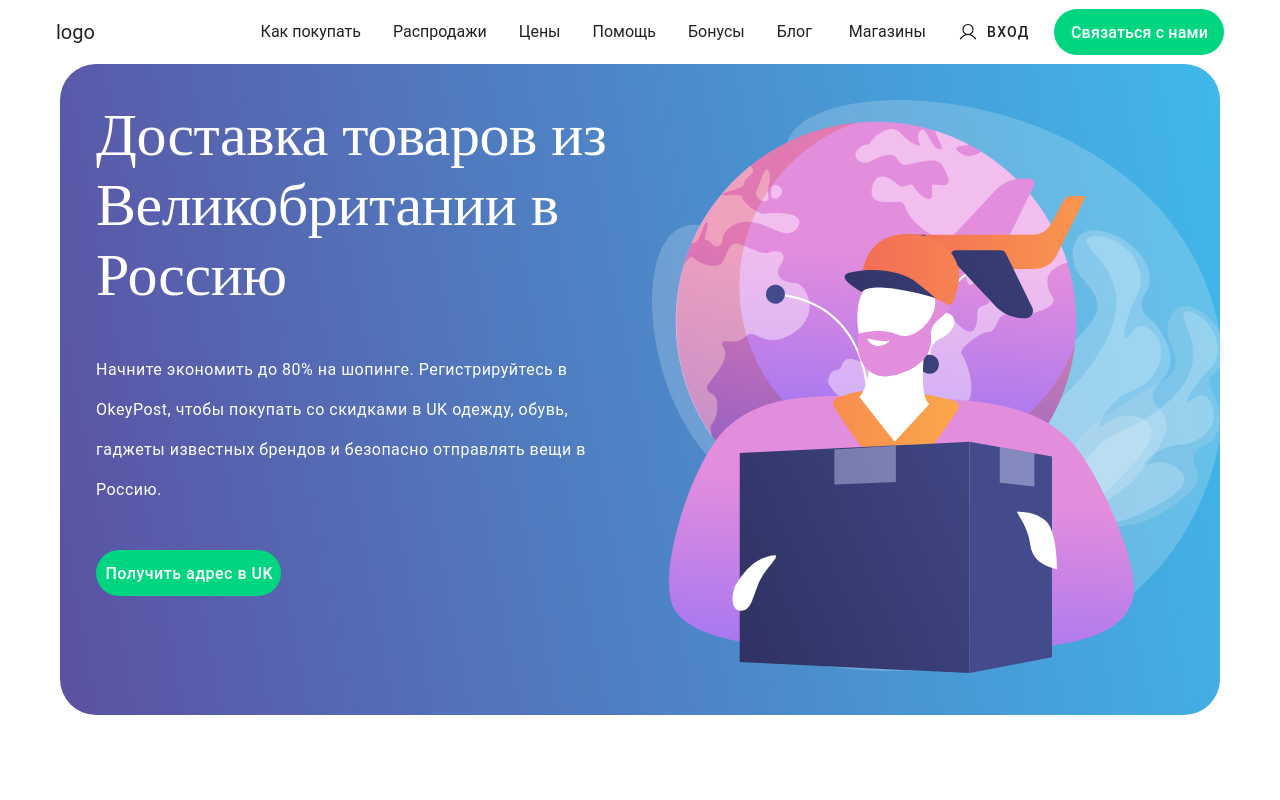
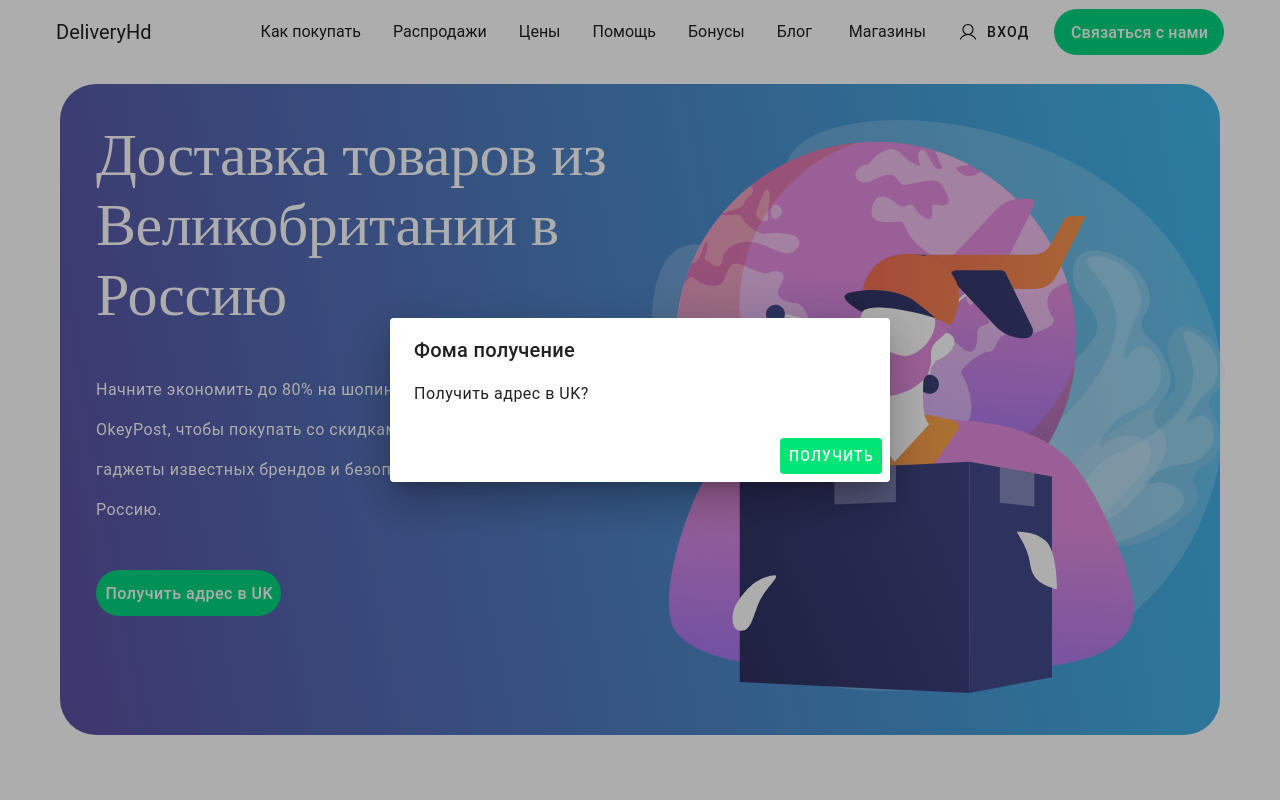
Before and after one commit to Xarn0/delivery, a Nuxt app: page / in a window 1280 px wide. Both pictures are taken after a click on the button "Получить адрес в UK". Shown: the top 800 px of the page. Built offline with nearby package versions, Linux system fonts and the light colour scheme.

Commit message:
add dialogS

```diff
--- a/components/firstBlockWithImg.vue
+++ b/components/firstBlockWithImg.vue
@@ -20,11 +20,34 @@ import bodyHuman from "@/components/icons/bodyHuman.vue";
 					покупать со скидками в UK одежду, обувь, гаджеты известных брендов и
 					безопасно отправлять вещи в Россию.
 				</p>
-				<v-btn
-					class="button-green d-flex align-self-center align-self-lg-start text-h6 text-sm-h5 text-lg-body-1 pa-6 pa-lg-2"
-					flat
-					>Получить адрес в UK</v-btn
-				>
+
+				<v-dialog max-width="500">
+					<template v-slot:activator="{ props: activatorProps }">
+						<v-btn
+							v-bind="activatorProps"
+							class="button-green d-flex align-self-center align-self-lg-start text-h6 text-sm-h5 text-lg-body-1 pa-6 pa-lg-2"
+							flat
+							>Получить адрес в UK</v-btn
+						>
+					</template>
+
+					<template v-slot:default="{ isActive }">
+						<v-card title="Фома получение">
+							<v-card-text> Получить адрес в UK? </v-card-text>
+
+							<v-card-actions>
+								<v-spacer></v-spacer>
+
+								<v-btn
+									text="Получить"
+									@click="isActive.value = false"
+									class="bg-green-accent-3"
+									color="white"
+								></v-btn>
+							</v-card-actions>
+						</v-card>
+					</template>
+				</v-dialog>
 			</v-col>
 			<v-col
 				cols="12"
--- a/layouts/default.vue
+++ b/layouts/default.vue
@@ -15,7 +15,7 @@
 	<v-app-bar app elevation-0 flat>
 		<div class="w-100">
 			<v-container class="d-flex align-center">
-				<v-toolbar-title>logo</v-toolbar-title>
+				<v-toolbar-title color="primary">DeliveryHd</v-toolbar-title>
 				<v-list class="d-none d-lg-block" v-for="(link, key) in listItems">
 					<v-list-item class="cursor-pointer" :key="key">
 						{{ link.title }}</v-list-item
@@ -24,15 +24,80 @@
 
 				<!-- <v-spacer></v-spacer> -->
 				<div class="d-flex align-center ga-2">
-					<v-btn>
+					<v-dialog max-width="500">
+						<template v-slot:activator="{ props: activatorProps }">
+							<v-btn v-bind="activatorProps">
 								<userLogin class="pr-2"></userLogin>
 								Вход
 							</v-btn>
+						</template>
+
+						<template v-slot:default="{ isActive }">
+							<v-card title="Вход">
+								<v-container>
+									<v-text-field
+										label="ваше имя"
+										placeholder="Андрей"
+									></v-text-field>
+									<v-text-field
+										label="Почта"
+										placeholder="johndoe@gmail.com"
+									></v-text-field>
+									<v-card-actions>
+										<v-spacer></v-spacer>
+
 										<v-btn
+											class="bg-green-accent-3"
+											text="Войти"
+											color="white"
+											@click="isActive.value = false"
+										></v-btn>
+									</v-card-actions>
+								</v-container>
+							</v-card>
+						</template>
+					</v-dialog>
+					<v-dialog max-width="500">
+						<template v-slot:activator="{ props: activatorProps }">
+							<v-btn
+								v-bind="activatorProps"
 								class="button-green text-subtitle-1 rounded-xl text-white text-center"
 							>
 								Связаться с нами
 							</v-btn>
+						</template>
+
+						<template v-slot:default="{ isActive }">
+							<v-card title="Форма связи">
+								<v-container>
+									<v-text-field
+										label="ваше имя"
+										placeholder="Андрей"
+									></v-text-field>
+									<v-text-field
+										label="Почта"
+										placeholder="johndoe@gmail.com"
+									></v-text-field>
+
+									<v-card-actions>
+										<v-spacer></v-spacer>
+
+										<v-btn
+											text="Закрыть"
+											color="deep-orange-lighten-2"
+											@click="isActive.value = false"
+										></v-btn>
+										<v-btn
+											text="Отправить"
+											class="bg-green-accent-3"
+											color="white"
+											@click="isActive.value = false"
+										></v-btn> </v-card-actions
+								></v-container>
+							</v-card>
+						</template>
+					</v-dialog>
+
 					<v-btn class="d-block d-lg-none" icon>
 						<v-icon dark @click="navigationNav = !navigationNav">
 							mdi:mdi-menu</v-icon
@@ -43,7 +108,7 @@
 		</div>
 	</v-app-bar>
 
-	<v-main> <slot></slot> </v-main>
+	<v-main class="mt-5"> <slot></slot> </v-main>
 </template>
 <script setup lang="ts">
 import userLogin from "~/components/icons/userLogin.vue";
```
Lines whose indentation alone changed are shown as unchanged.
